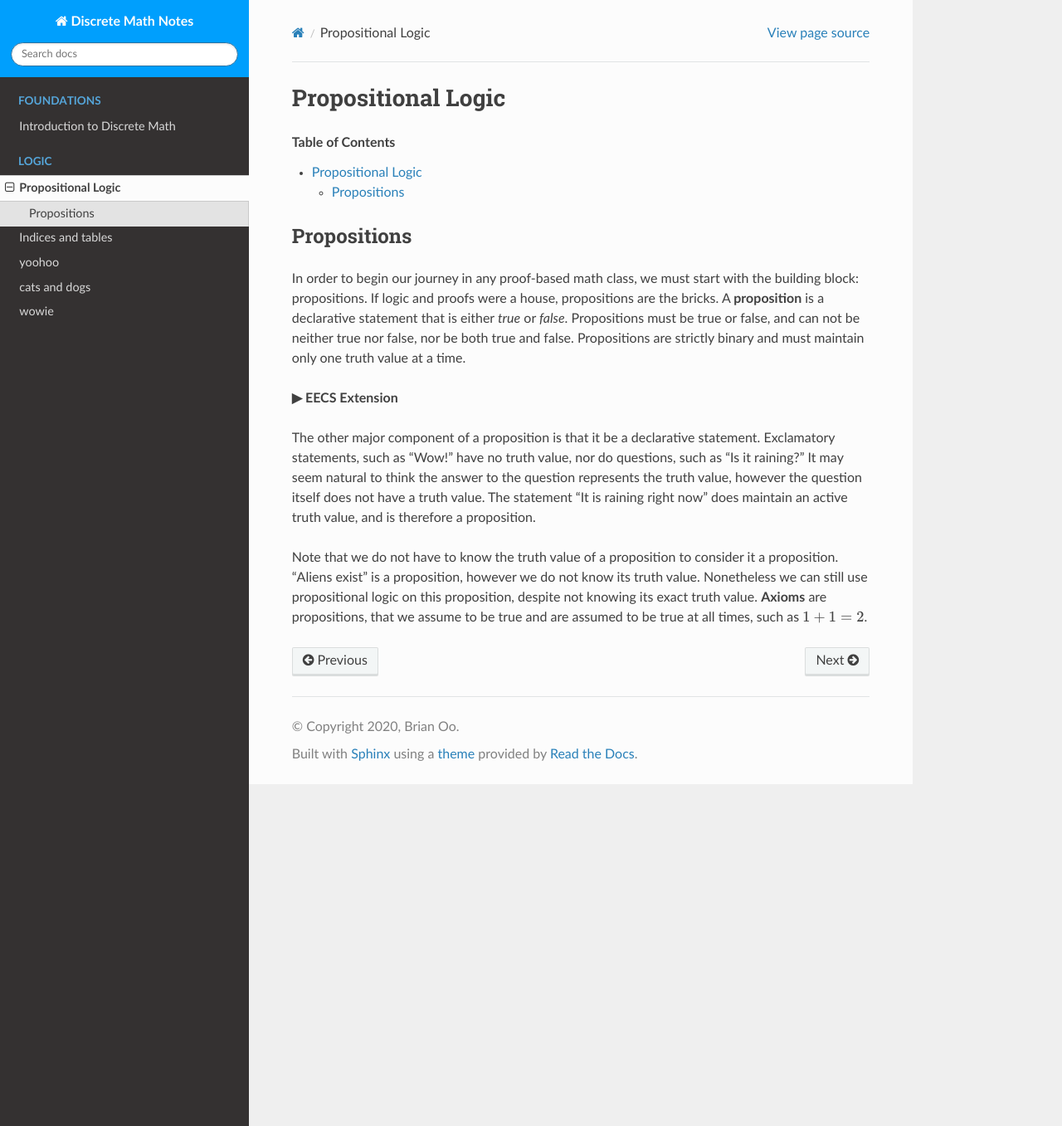
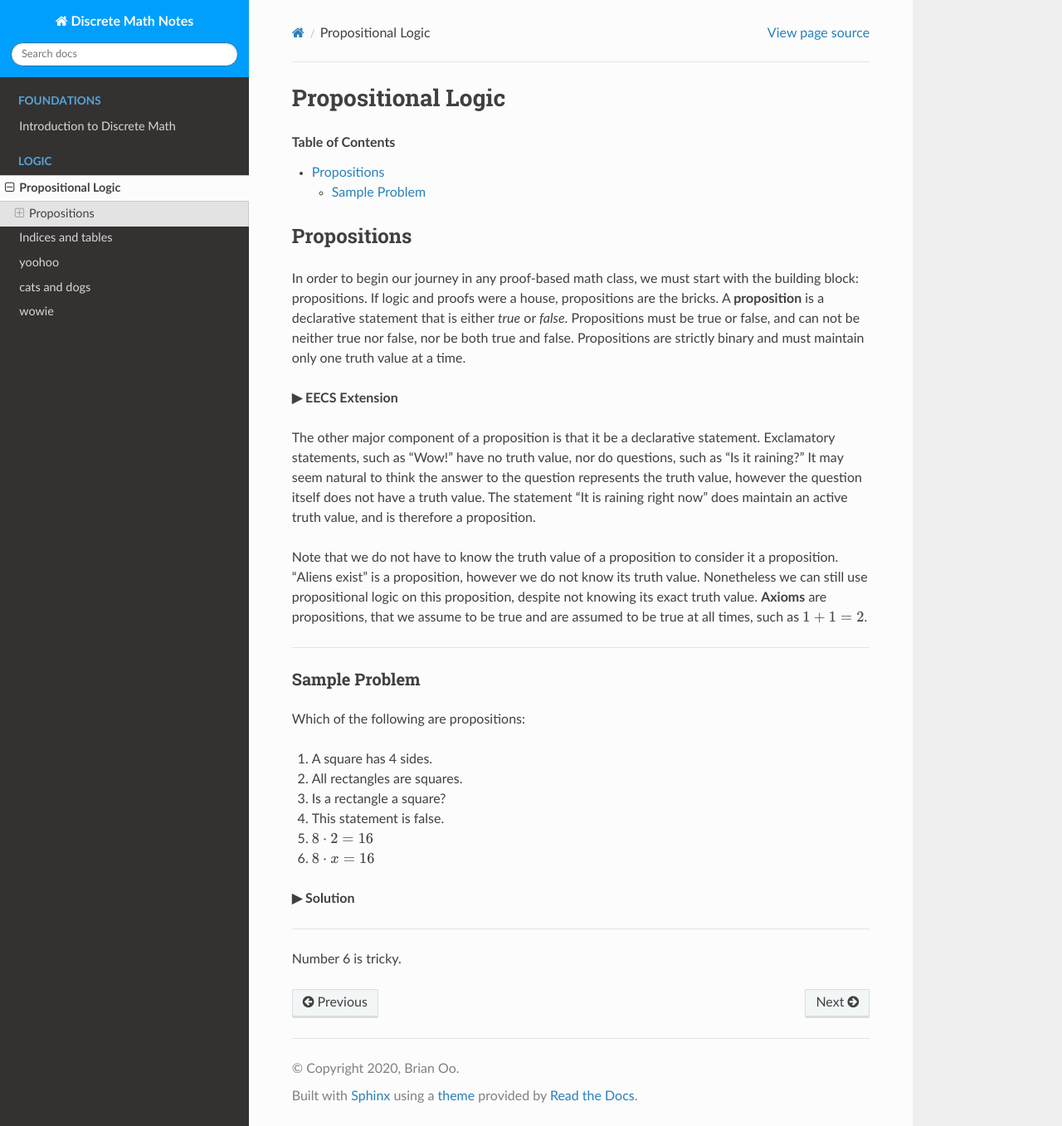
Before and after one commit to brian-oo/discrete-notes, a Sphinx documentation site: the page built from docs/source/logic/proplogic.rst, in a window 1280 px wide and 1357 px high. Shown: the whole window at 83% size. Built offline with Sphinx 7.4.7 and the Read the Docs theme 2.0.0, drawn with Linux system fonts in a browser that asks for light colours.

Commit message:
prop logic

```diff
--- a/docs/source/logic/proplogic.rst
+++ b/docs/source/logic/proplogic.rst
@@ -4,6 +4,7 @@ Propositional Logic
 ********************
 
 .. contents:: Table of Contents
+    :local:
 
 ------------
 Propositions
@@ -23,6 +24,43 @@ In order to begin our journey in any proof-based math class, we must start with
        Requiring propositions be either true or false, not neither or both, is more than a math principle. Propositions in the coding world can be considered as ``boolean`` where at any given point your ``boolean`` is true/false, but never nothing nor both. This extends even further, down to the hardware. On a circuitry level, wires and transistors can either be on or off. This is determined through voltage levels. Most transistors have a threshold voltage, such that once a particular wire reaches a threshold voltage, the transistor turns on. Gather thousands of silicon transistors together, and you just made a microprocessor.
 
 
+
 The other major component of a proposition is that it be a declarative statement. Exclamatory statements, such as "Wow!" have no truth value, nor do questions, such as "Is it raining?" It may seem natural to think the answer to the question represents the truth value, however the question itself does not have a truth value. The statement "It is raining right now" does maintain an active truth value, and is therefore a proposition.
 
 Note that we do not have to know the truth value of a proposition to consider it a proposition. "Aliens exist" is a proposition, however we do not know its truth value. Nonetheless we can still use propositional logic on this proposition, despite not knowing its exact truth value. **Axioms** are propositions, that we assume to be true and are assumed to be true at all times, such as :math:`1 + 1 = 2`.
+
+
+----
+
+Sample Problem
+^^^^^^^^^^^^^^
+
+Which of the following are propositions:
+
+1. A square has 4 sides.
+2. All rectangles are squares.
+3. Is a rectangle a square?
+4. This statement is false.
+5. :math:`8 \cdot 2 = 16`
+6. :math:`8 \cdot x = 16`
+
+
+.. container:: toggle
+
+    .. container:: header
+
+        **▶ Solution**
+
+    .. container:: blank
+
+        1. Proposition, its truth value is true.
+        2. Proposition, its truth value is false.
+        3. Not a Proposition, questions do not have a truth value.
+        4. Not a Proposition, paradoxes do not have a definite truth value.
+        5. Proposition, its truth value is true.
+        6. Not a Proposition. This is a predicate.
+
+
+----
+
+Number 6 is tricky.
```
